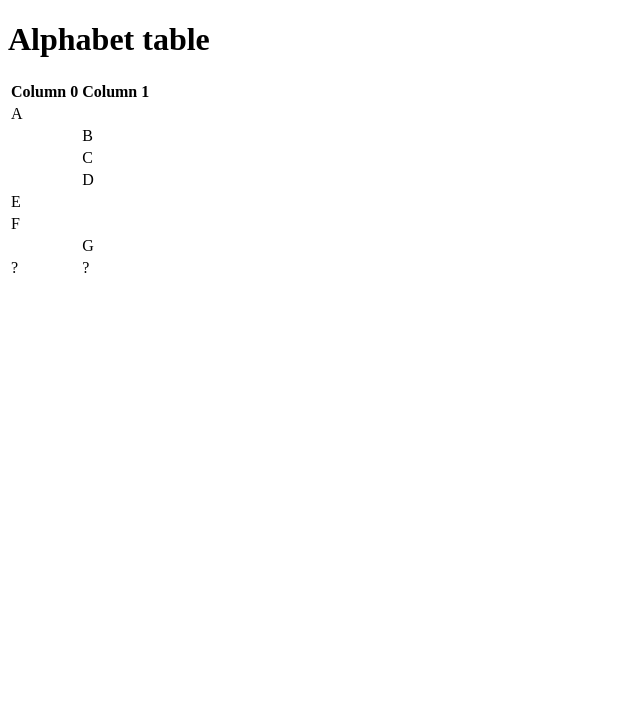
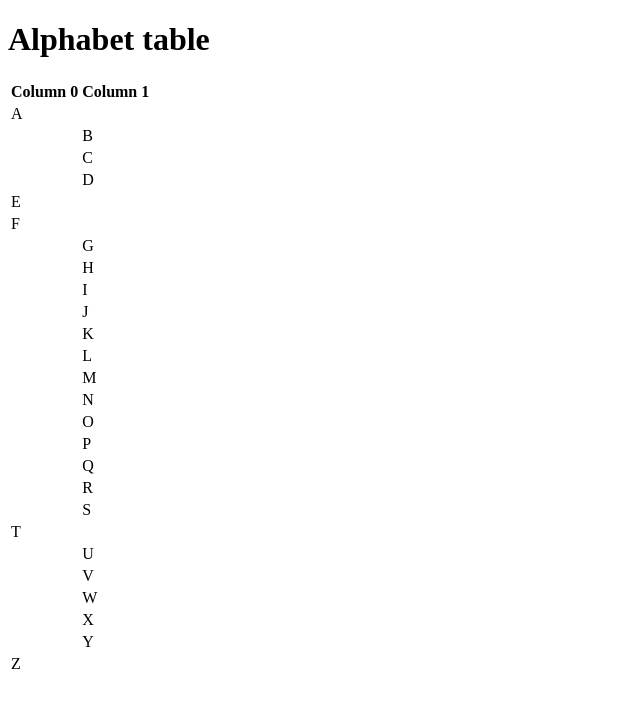
Before and after one commit to comp426-2022-spring/a00-liampongracz, a website: page index.html in a window 1280 px wide. Shown: the whole page, without its empty margins (0-640 px from the left). Drawn offline with Linux system fonts and the light colour scheme.

Commit message:
finished index alphabet

```diff
--- a/index.html
+++ b/index.html
@@ -37,7 +37,61 @@
                         <td></td><td>G</td>
                     </tr>
                     <tr>
-                        <td>?</td><td>?</td>
+                        <td></td><td>H</td>
+                    </tr>
+                    <tr>
+                        <td></td><td>I</td>
+                    </tr>
+                    <tr>
+                        <td></td><td>J</td>
+                    </tr>
+                    <tr>
+                        <td></td><td>K</td>
+                    </tr>
+                    <tr>
+                        <td></td><td>L</td>
+                    </tr>
+                    <tr>
+                        <td></td><td>M</td>
+                    </tr>
+                    <tr>
+                        <td></td><td>N</td>
+                    </tr>
+                    <tr>
+                        <td></td><td>O</td>
+                    </tr>
+                    <tr>
+                        <td></td><td>P</td>
+                    </tr>
+                    <tr>
+                        <td></td><td>Q</td>
+                    </tr>
+                    <tr>
+                        <td></td><td>R</td>
+                    </tr>
+                    <tr>
+                        <td></td><td>S</td>
+                    </tr>
+                    <tr>
+                        <td>T</td><td></td>
+                    </tr>
+                    <tr>
+                        <td></td><td>U</td>
+                    </tr>
+                    <tr>
+                        <td></td><td>V</td>
+                    </tr>
+                    <tr>
+                        <td></td><td>W</td>
+                    </tr>
+                    <tr>
+                        <td></td><td>X</td>
+                    </tr>
+                    <tr>
+                        <td></td><td>Y</td>
+                    </tr>
+                    <tr>
+                        <td>Z</td><td></td>
                     </tr>
                 </tbody>
             </table>
--- a/package.json
+++ b/package.json
@@ -15,5 +15,8 @@
   "bugs": {
     "url": "https://github.com/comp426-2022-spring/a00-liampongracz/issues"
   },
-  "homepage": "https://github.com/comp426-2022-spring/a00-liampongracz#readme"
+  "homepage": "https://github.com/comp426-2022-spring/a00-liampongracz#readme",
+  "dependencies": {
+    "browser-sync": "^2.27.7"
+  }
 }
```
Also changed, not shown: 1 other file.
